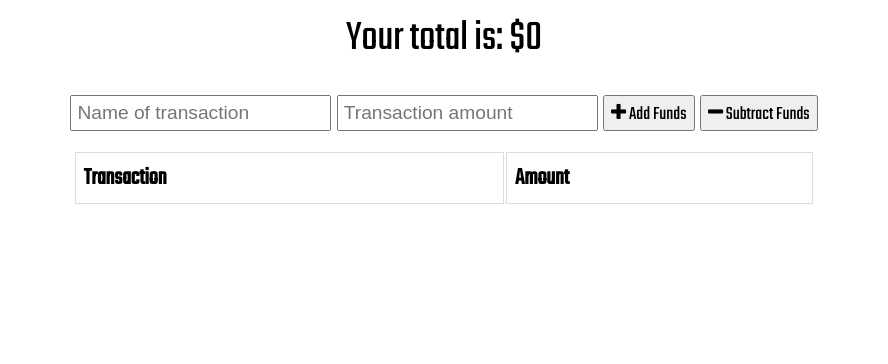
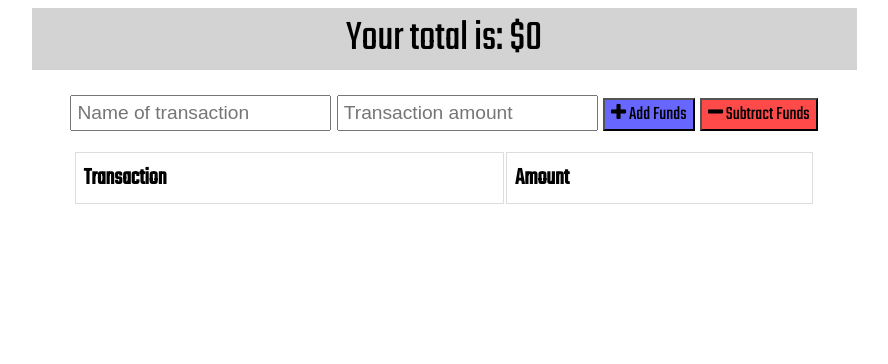
Before and after one commit to svivoli/Budget-Tracker, a website: page public/index.html in a window 1280 px wide. Shown: the whole page, without its empty margins (196-1084 px from the left). Drawn offline with nearby package versions, Linux system fonts and the light colour scheme; no server answers.

Commit message:
colors of buttons and total header

```diff
--- a/public/styles.css
+++ b/public/styles.css
@@ -18,9 +18,9 @@ td, th {
   padding: 8px;
 }
 
-tr:nth-child(even) {
-  background-color: #dddddd;
-}
+/* tr:nth-child(even) {
+  background-color: #edc69f;
+} */
 
 .error {
   color: red;
@@ -33,6 +33,7 @@ tr:nth-child(even) {
 }
 
 .total {
+  background: lightgray;
   font-size: 150%;
 }
 
@@ -44,13 +45,17 @@ th {
   font-size: 125%;
 }
 
-button {
-  padding-top: 4px;
-}
-
 .form {
   margin-top: 25px;
   width: 100%;
+}
+
+#add-btn {
+  background: #6766FF
+}
+
+#sub-btn {
+  background: #ff4a4a;
 }
 
 input {
```
